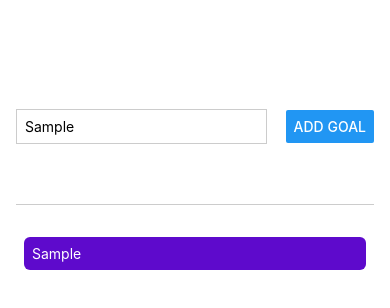
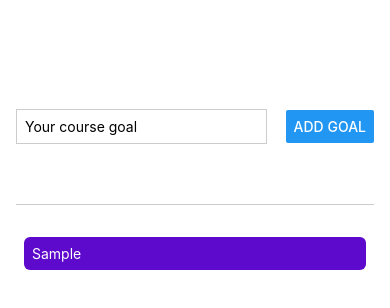
Before and after one commit to astas2286/react_native, a React Native app: screen / in a window 390 px wide. Both pictures are taken after typing "Sample" into the empty fields and a click on the button "ADD GOAL". Shown: the top 308 px of the page. Built offline with nearby package versions, Linux system fonts and the light colour scheme.

Commit message:
GoalInput and GoalItem components created & tap-to-delete added

```diff
--- a/App.js
+++ b/App.js
@@ -1,41 +1,43 @@
 import React,{ useState } from 'react';
-import { Button,StyleSheet,Text,TextInput,View,ScrollView,FlatList } from 'react-native';
+import {
+  StyleSheet,
+  View,
+  FlatList
+} from 'react-native';
+import GoalItem from './components/GoalItem';
+import GoalInput from './components/GoalInput';
 
 export default function App() {
-  const [enteredGoalText,setEnteredGoalText] = useState('')
   const [courseGoals,setCourseGoals] = useState([])
 
-  function goalInputHandler(enteredText) {
-    setEnteredGoalText(enteredText);
+
+  function addGoalHandler(enteredGoalText) {
+    setCourseGoals((currentCourseGoals) => [ // this approach (function) is better then just add [...currentCourseGoals, enteredGoalText] when state is depending on previous state
+      ...currentCourseGoals,
+      { text: enteredGoalText,id: Math.random().toString() }
+    ]);
   }
 
-  function addGoalHandler() {
-    setCourseGoals((currentCourseGoals) => [ // this approach (function) is better then just add [...currentCourseGoals, enteredGoalText] when state is depending on previous state
-      ...currentCourseGoals,
-      {text: enteredGoalText, id: Math.random().toString()}
-    ]);
-    setEnteredGoalText('')
+  function deleteGoalHandler(id) {
+    setCourseGoals((currentCourseGoals) => {
+      return currentCourseGoals.filter((goal)=> goal.id !== id
+      )
+    });
   }
-
 
   return (
     <View style={styles.appContainer}>
-      <View style={styles.inputContainer}>
-        <TextInput
-          style={styles.textInput}
-          placeholder='Your course goal'
-          onChangeText={goalInputHandler}
-        />
-        <Button title='Add goal' onPress={addGoalHandler} />
-      </View>
+      <GoalInput onAddGoal={addGoalHandler} />
       <View style={styles.goalsContainer}>
         <FlatList
           data={courseGoals}
           renderItem={(itemData) => {
             return (
-              <View style={styles.goalItem}>
-                <Text style={styles.goalText}>{itemData.item.text}</Text>
-              </View>
+              <GoalItem
+                text={itemData.item.text}
+                id={itemData.item.id}
+                onDeleteItem={deleteGoalHandler}
+              />
             )
           }}
           keyExtractor={(item,index) => {
@@ -55,32 +57,7 @@
     paddingTop: 50,
     paddingHorizontal: 16,
   },
-  inputContainer: {
-    flex: 1,
-    flexDirection: 'row',
-    justifyContent: 'space-between',
-    alignItems: 'center',
-    marginBottom: 24,
-    borderBottomWidth: 1,
-    borderBlockEndColor: '#cccccc'
-  },
-  textInput: {
-    borderWidth: 1,
-    borderColor: '#cccccc',
-    width: '70%',
-    marginRight: 8,
-    padding: 8
-  },
   goalsContainer: {
     flex: 4
   },
-  goalItem: {
-    margin: 8,
-    borderRadius: 6,
-    backgroundColor: '#5e0acc',
-    padding: 8,
-  },
-  goalText: {
-    color: 'white'
-  }
 });
--- /dev/null
+++ b/components/GoalInput.js
@@ -0,0 +1,50 @@
+import React,{ useState } from "react"
+import { TextInput,StyleSheet,View,Button } from "react-native"
+
+
+function GoalInput(props) {
+    const [enteredGoalText,setEnteredGoalText] = useState('')
+
+    function goalInputHandler(enteredText) {
+        setEnteredGoalText(enteredText);
+    }
+
+    function addGoalHandler() {
+       props.onAddGoal(enteredGoalText)
+       setEnteredGoalText('')
+      }
+
+    return (
+        <View style={styles.inputContainer}>
+
+            <TextInput
+                style={styles.textInput}
+                placeholder='Your course goal'
+                onChangeText={goalInputHandler}
+                value={enteredGoalText}
+            />
+            <Button title='Add goal' onPress={addGoalHandler} />
+        </View>
+    )
+}
+
+const styles = StyleSheet.create({
+    textInput: {
+        borderWidth: 1,
+        borderColor: '#cccccc',
+        width: '70%',
+        marginRight: 8,
+        padding: 8
+    },
+    inputContainer: {
+        flex: 1,
+        flexDirection: 'row',
+        justifyContent: 'space-between',
+        alignItems: 'center',
+        marginBottom: 24,
+        borderBottomWidth: 1,
+        borderBlockEndColor: '#cccccc'
+    },
+});
+
+export default GoalInput
--- /dev/null
+++ b/components/GoalItem.js
@@ -0,0 +1,27 @@
+
+import React from 'react'
+import { StyleSheet,View,Text,Pressable } from 'react-native'
+
+function GoalItem(props) {
+    return (
+        <Pressable onPress={props.onDeleteItem.bind(this, props.id)}>
+            <View style={styles.goalItem}>
+                <Text style={styles.goalText}>{props.text}</Text>
+            </View>
+        </Pressable>
+    )
+}
+
+const styles = StyleSheet.create({
+    goalItem: {
+        margin: 8,
+        borderRadius: 6,
+        backgroundColor: '#5e0acc',
+        padding: 8,
+    },
+    goalText: {
+        color: 'white'
+    }
+})
+
+export default GoalItem
```
